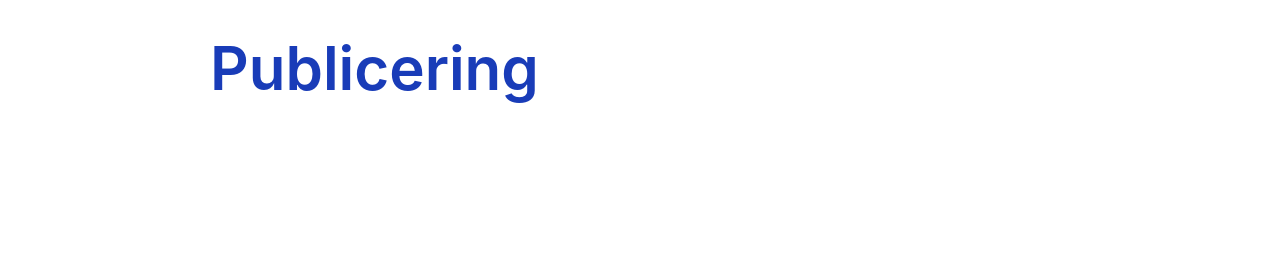
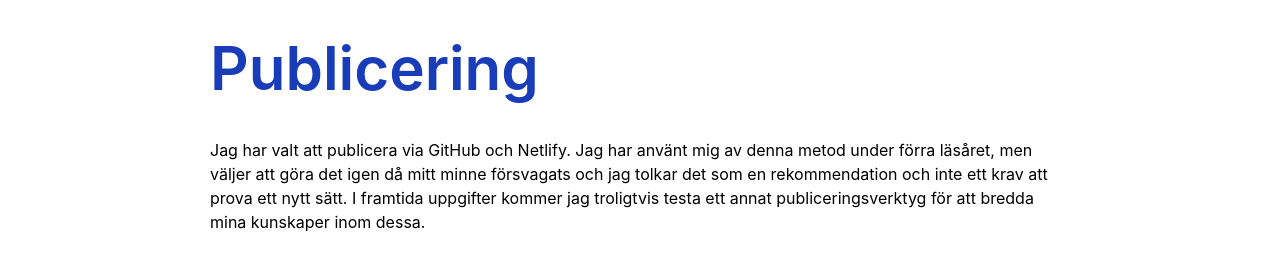
Before and after one commit to elro2506/ramverk-laboration1, a website: page src/publicering.html in a window 1280 px wide. Shown: the part 82-352 px from the top of the page. Drawn offline with Linux system fonts and the light colour scheme.

```diff
--- a/src/publicering.html
+++ b/src/publicering.html
@@ -16,6 +16,11 @@
     </nav>
     <main class="max-w-225 mx-auto px-5">
     <h1 class="text-blue-800 text-3xl font-semibold md:text-6xl mb-10 mt-10">Publicering</h1>
+    <p>Jag har valt att publicera via GitHub och Netlify. Jag har använt mig av denna metod under förra läsåret, men väljer att
+        göra det igen då mitt minne försvagats och jag tolkar det som en rekommendation och inte ett
+        krav att prova ett nytt sätt. I framtida uppgifter kommer jag troligtvis testa ett annat publiceringsverktyg för att bredda mina
+        kunskaper inom dessa.
+    </p>
 
 
 </main>
```
Also changed, not shown: package.json (+5 -2 lines), 1 other file.
